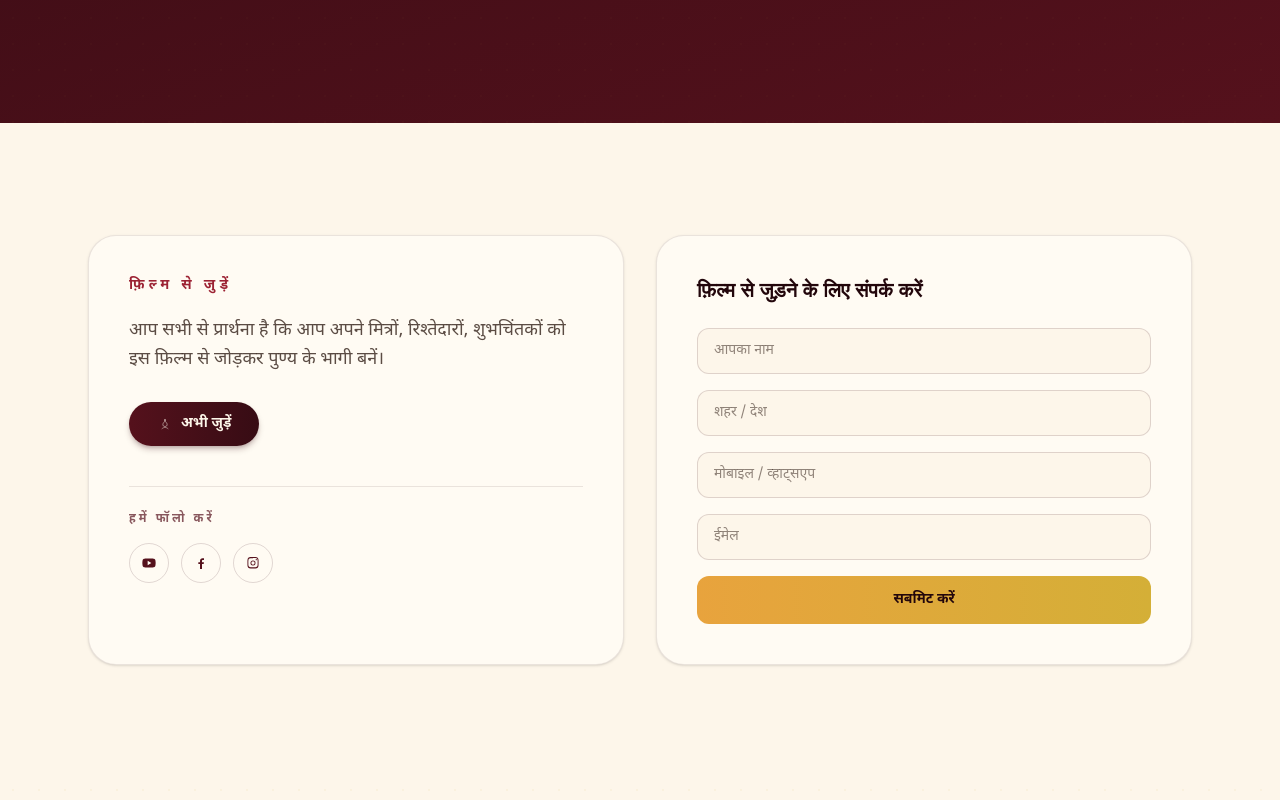
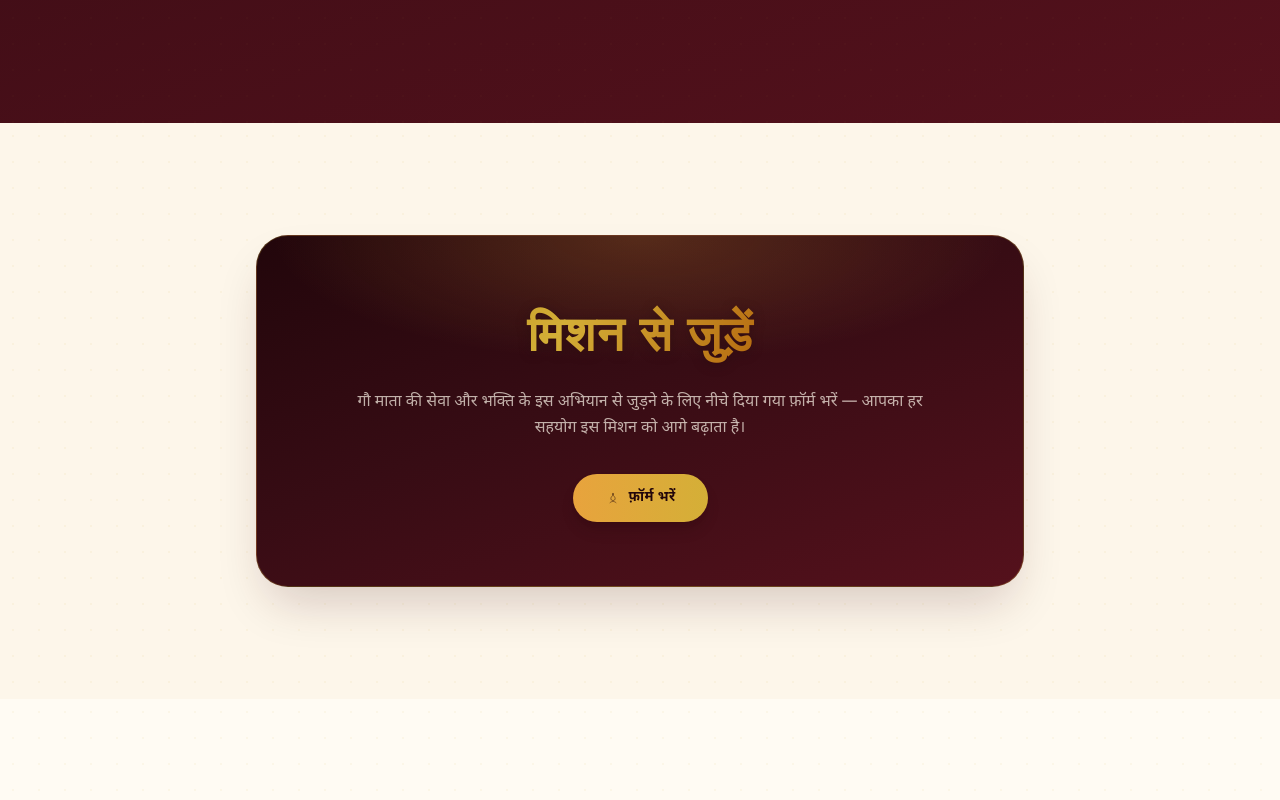
Before and after one commit to tgituser7/brrfilm, a Next.js app: page / in a window 1280 px wide. Shown: the part 4920-5720 px from the top of the page. Built offline with nearby package versions, Linux system fonts and the light colour scheme; a web font is replaced by a local one.

Commit message:
join us, support us

```diff
--- a/src/app/page.tsx
+++ b/src/app/page.tsx
@@ -23,7 +23,7 @@ export default function Home() {
         <Significance />
         <MessageSection />
         <Gallery />
-        <JoinSection />
+        {/* <JoinSection /> */}
         <JoinMission />
         <SupportUs />
       </main>
```
